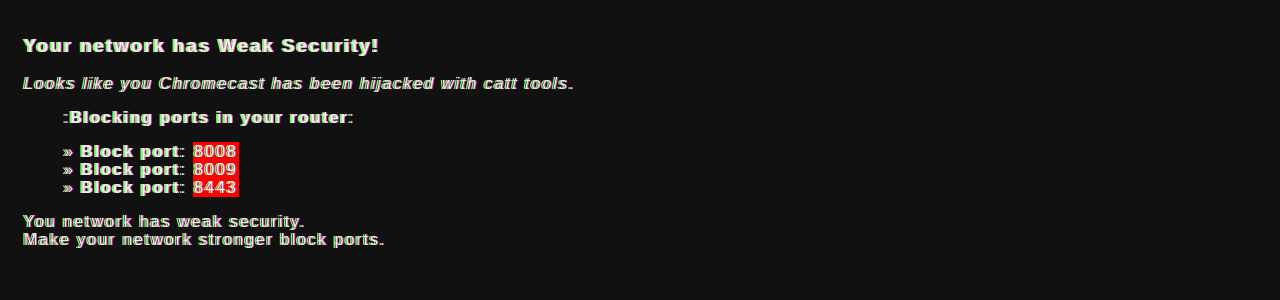
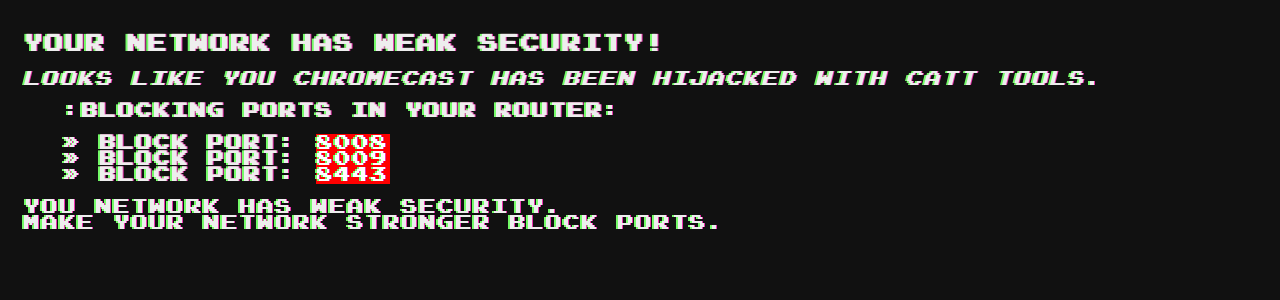
Before and after one commit to nixtondev/nixtondev.github.io, a PHP site: page /security/hijack.html in a window 1280 px wide. Shown: the top 300 px of the page. Run offline with PHP 8.4, Linux system fonts and the light colour scheme.

Commit message:
Add files via upload

```diff
--- a/security/hero.css
+++ b/security/hero.css
@@ -1,7 +1,3 @@
-html, body {
-  font-family: sans-serif;
-}
-
 @font-face {
   font-family: 'Nintendoid1';
   font-style: normal;
```
